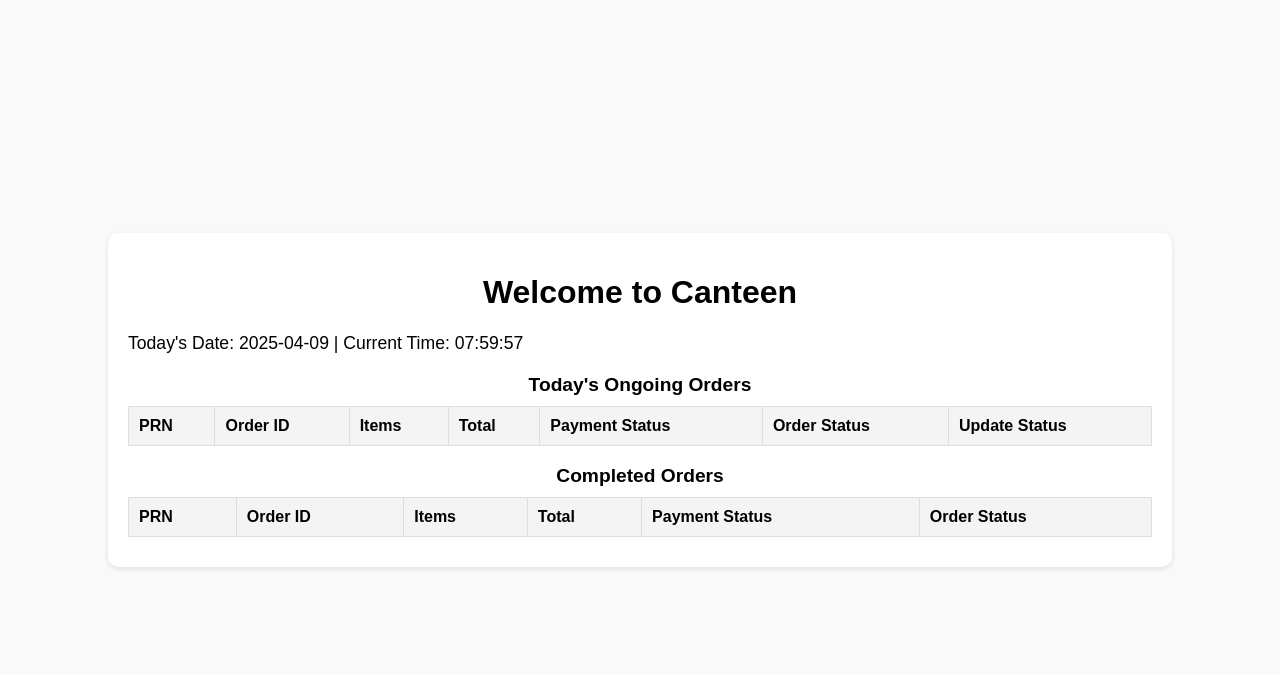
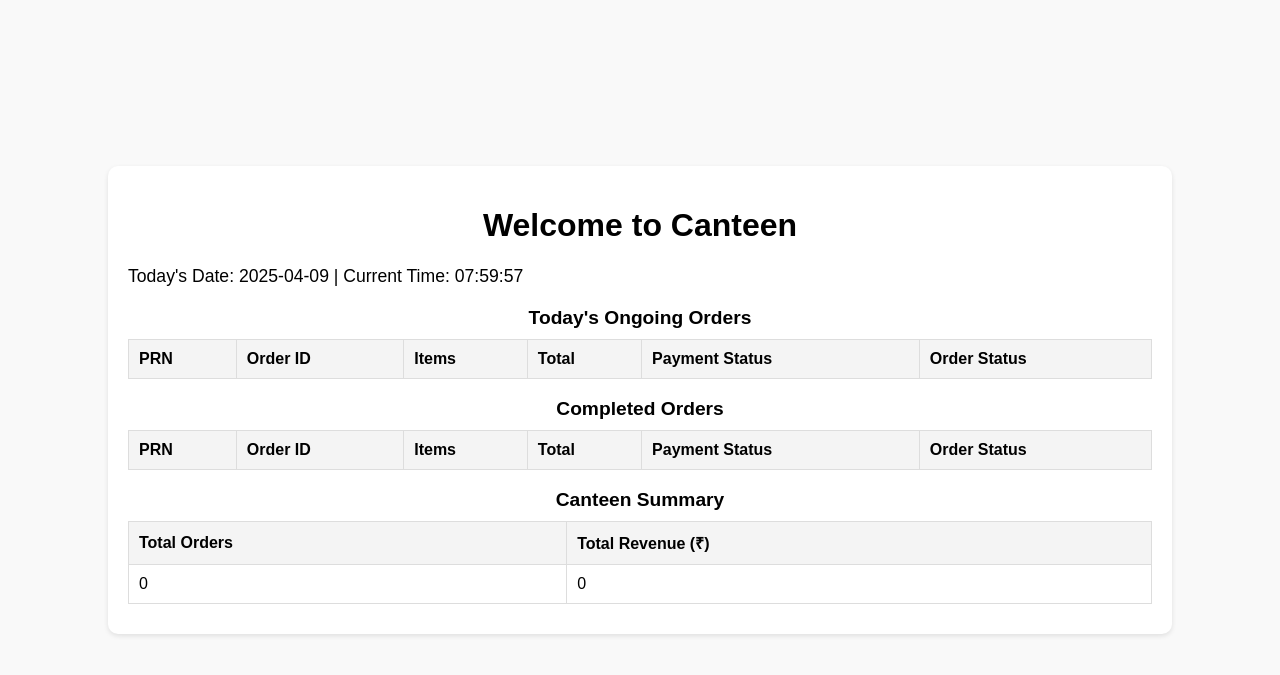
Before and after one commit to Sankarshan-Mahamuni/Canteen_project_DBMS, a Flask app: page /canteen in a window 1280 px wide. Shown: the top 675 px of the page. Run offline with Flask 3, Linux system fonts and the light colour scheme; data that the repository does not hold is empty.

Commit message:
canteenpagechanges

```diff
--- a/Templates/canteen.html
+++ b/Templates/canteen.html
@@ -69,7 +69,6 @@
                     <th>Total</th>
                     <th>Payment Status</th>
                     <th>Order Status</th>
-                    <th>Update Status</th>
                 </tr>
             </thead>
             <tbody>
@@ -80,7 +79,6 @@
                         <td>{{ order.ITEMS_ID }}</td>
                         <td>{{ order.TOTAL_AMT}}</td>
                         <td>{{ order.PAYMENT_STATUS}}</td>
-                        <td>{{ order.STATUS}}</td>
                         <td>
                             <!-- Dropdown for manual order status update -->
                             <select class="order-status-select" data-orderid="{{ order.orderid }}">
@@ -118,6 +116,22 @@
                 {% endfor %}
             </tbody>
         </table>
+
+        <h3 class="section-title">Canteen Summary</h3>
+        <table id="summaryTable">
+            <thead>
+                <tr>
+                    <th>Total Orders</th>
+                    <th>Total Revenue (₹)</th>
+                </tr>
+            </thead>
+            <tbody>
+                <tr>
+                    <td>{{ total_orders }}</td>
+                    <td>{{ total_revenue }}</td>
+                </tr>
+            </tbody>
+        </table>
     </div>
 
     <script>
--- a/app.py
+++ b/app.py
@@ -154,22 +154,31 @@ def confirm_order():
     db.commit()
     return render_template('success.html', message="Order confirmed and payment processed successfully!")
 
+#updating ongoning orders to completed orders by changing the status pending to completed
 @app.route('/update_order_status', methods=['POST'])
 def update_order_status():
     order_id = request.form['order_id']
-    status = request.form['status']  # TRUE for completed, FALSE for pending
+    new_status = request.form['status']
 
     db = get_db()
-    cur = db.cursor()
+    cursor = db.cursor()
 
-    cur.execute("""
-        UPDATE ORDER_TABLE
-        SET STATUS = %s
-        WHERE ORDER_ID = %s
-    """, (status, order_id))
+    if new_status == 'completed':
+        cursor.execute("""
+            UPDATE order_table
+            SET STATUS = 1, PAYMENT_STATUS = 1
+            WHERE ORDER_ID = %s
+        """, (order_id,))
+    else:
+        cursor.execute("""
+            UPDATE order_table
+            SET STATUS = 0
+            WHERE ORDER_ID = %s
+        """, (order_id,))
 
     db.commit()
-    return jsonify({"message": "Order status updated"})
+    return jsonify({'message': 'Order status updated successfully'})
+
 
 @app.route('/')
 def home():
@@ -206,6 +215,22 @@ def login():
     return render_template('login.html')
 
 @app.route('/canteen')
+# def canteen():
+#     today_date = datetime.now().strftime('%Y-%m-%d')
+#     current_time = datetime.now().strftime('%H:%M:%S')
+
+#     ongoing_orders = fetch_ongoing_orders()
+#     completed_orders = fetch_completed_orders()
+
+#     print(ongoing_orders)   #Debug: Log the fetched orders
+#     print(completed_orders)  # Debug: Log the fetched orders
+
+#     return render_template('canteen.html',
+#                            today_date=today_date,
+#                            current_time=current_time,
+#                            ongoing_orders=ongoing_orders,
+#                            completed_orders=completed_orders)
+
 def canteen():
     today_date = datetime.now().strftime('%Y-%m-%d')
     current_time = datetime.now().strftime('%H:%M:%S')
@@ -213,14 +238,18 @@ def canteen():
     ongoing_orders = fetch_ongoing_orders()
     completed_orders = fetch_completed_orders()
 
-    print(ongoing_orders)   #Debug: Log the fetched orders
-    print(completed_orders)  # Debug: Log the fetched orders
+    all_orders = ongoing_orders + completed_orders
+    total_orders = len(all_orders)
+    total_revenue = sum(order['TOTAL_AMOUNT'] for order in all_orders)
 
     return render_template('canteen.html',
                            today_date=today_date,
                            current_time=current_time,
                            ongoing_orders=ongoing_orders,
-                           completed_orders=completed_orders)
+                           completed_orders=completed_orders,
+                           total_orders=total_orders,
+                           total_revenue=total_revenue)
+
 
 @app.route('/profile')
 def profile():
@@ -252,7 +281,7 @@ def profile():
 def fetch_ongoing_orders():
     connection = get_db()
     cursor = connection.cursor(dictionary=True)
-    cursor.execute("SELECT * FROM order_table WHERE payment_status = 'pending' OR status = 'pending'")
+    cursor.execute("SELECT * FROM order_table WHERE payment_status = 0 OR status = 0 ")
     result = cursor.fetchall()
     df = pd.DataFrame(result)
     orders_dict = df.to_dict(orient='records')
@@ -264,7 +293,7 @@ def fetch_ongoing_orders():
 def fetch_completed_orders():
     connection = get_db()
     cursor = connection.cursor(dictionary=True)
-    cursor.execute("SELECT * FROM order_table WHERE payment_status = 'completed' AND status = 'completed'")
+    cursor.execute("SELECT * FROM order_table WHERE payment_status = 1 AND status = 1 ")
     result = cursor.fetchall()
     df = pd.DataFrame(result)
     orders_dict = df.to_dict(orient='records')
@@ -272,6 +301,5 @@ def fetch_completed_orders():
     connection.close()
     return orders_dict
 
-
 if __name__ == "__main__":
     app.run(debug=True)
--- a/database.py
+++ b/database.py
@@ -4,7 +4,7 @@ def get_db():
         connection = mysql.connector.connect(
             host="localhost",
             username="root",
-            password="SANKARSHAN@SQL",
+            password="@Rohit9130",
             database="canteenapp"
         )
         return connection
```
